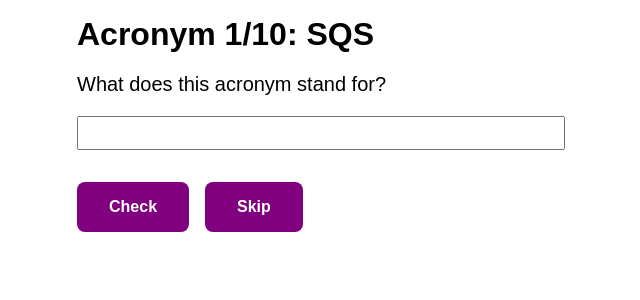
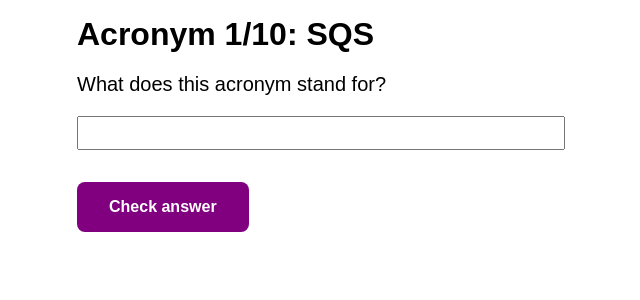
Before and after one commit to dana-ciocan/acronym-test, a Vue app: page / in a window 1280 px wide. Shown: the top 300 px of the page, without its empty margins (99-739 px from the left). Built offline with nearby package versions, Linux system fonts and the light colour scheme.

Commit message:
Remove skip button

```diff
--- a/src/App.vue
+++ b/src/App.vue
@@ -13,13 +13,7 @@
         @click="checkAnswer"
         v-if="correctAnswers[selectedAcronym] === undefined"
       >
-        Check
-      </button>
-      <button
-        @click="skipAcronym"
-        v-if="correctAnswers[selectedAcronym] === undefined"
-      >
-        Skip
+        Check answer
       </button>
       <button
         @click="incrementAcronymNumber"
@@ -89,10 +83,6 @@
       this.selectedAcronym++;
       this.calculatePercentage();
       answerElement.value = '';
-    },
-    skipAcronym() {
-      this.correctAnswers[this.selectedAcronym] = false;
-      this.incrementAcronymNumber();
     },
     checkAnswer() {
       const answerElement: any = this.$refs.answer;
```
